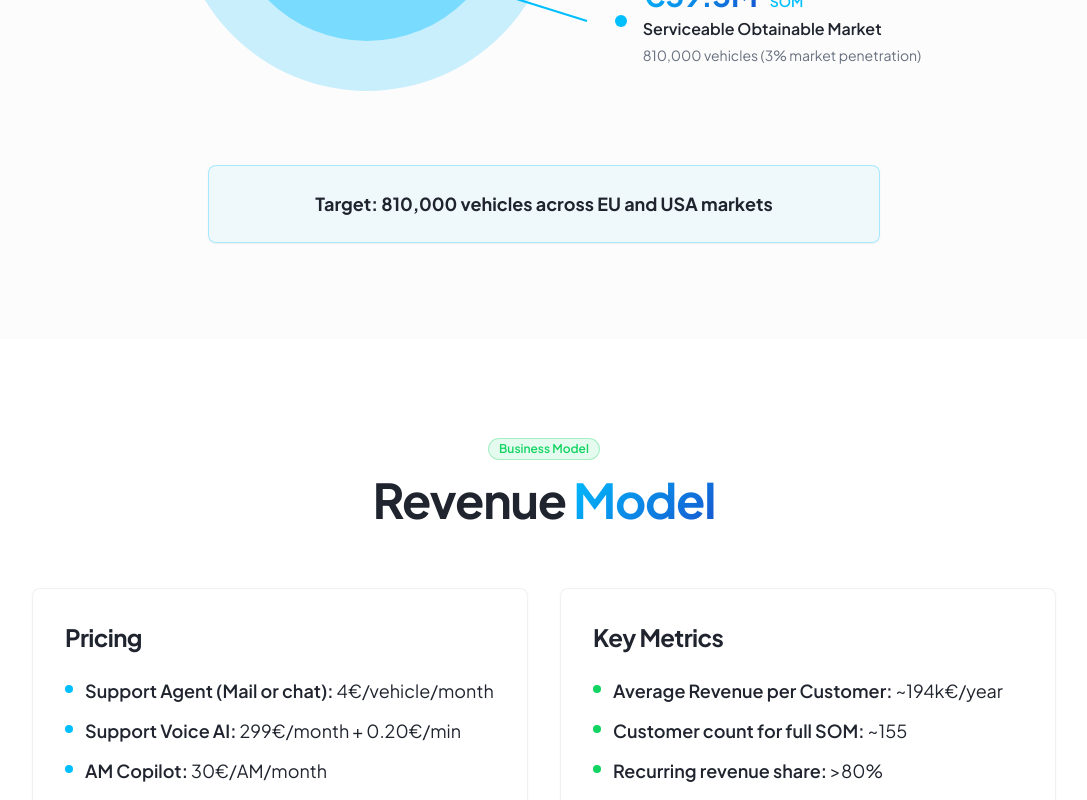
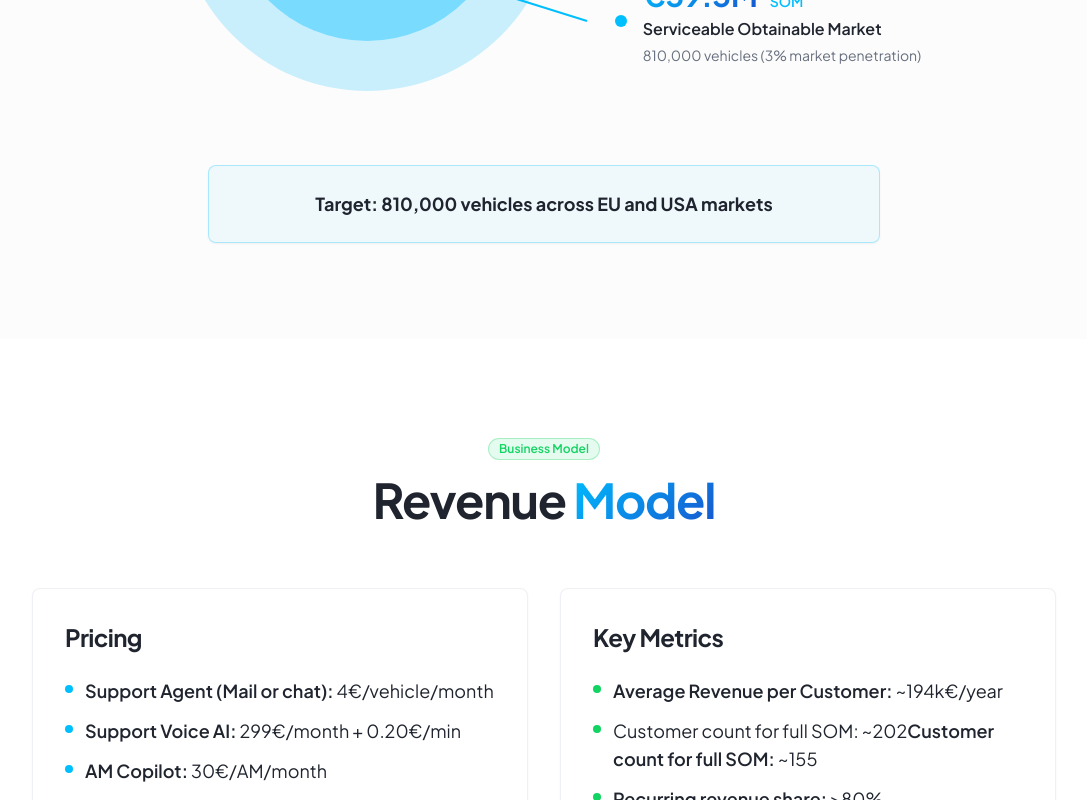
Before and after one commit to n0quarter/ai-phili, a React (Vite) app: page / in a window 1280 px wide. Shown: the part 11200-12000 px from the top of the page, without its empty margins (96-1183 px from the left). Built offline with nearby package versions, Linux system fonts and the light colour scheme; the HTML template or start-up script is replaced by a standard one.

Commit message:
Visual edit in Lovable
Edited UI in Lovable

```diff
--- a/src/pages/Index.tsx
+++ b/src/pages/Index.tsx
@@ -1075,8 +1075,7 @@ const Index = () => {
                   </li>
                   <li className="flex gap-3">
                     <div className="flex-shrink-0 w-2 h-2 rounded-full bg-growth mt-2"></div>
-                    <p className="text-lg">
-                      <span className="font-semibold">Customer count for full SOM:</span> ~155
+                    <p className="text-lg">Customer count for full SOM: ~202<span className="font-semibold">Customer count for full SOM:</span> ~155
                     </p>
                   </li>
                   <li className="flex gap-3">
```
